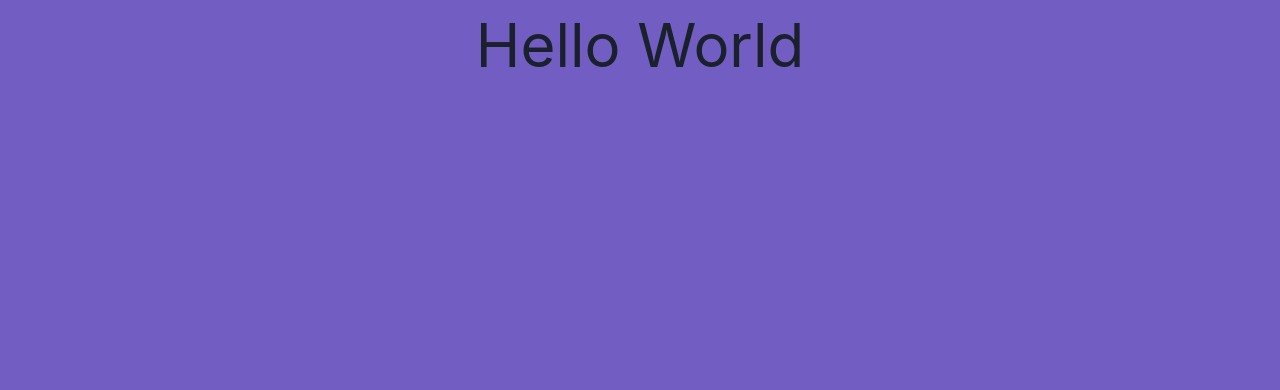
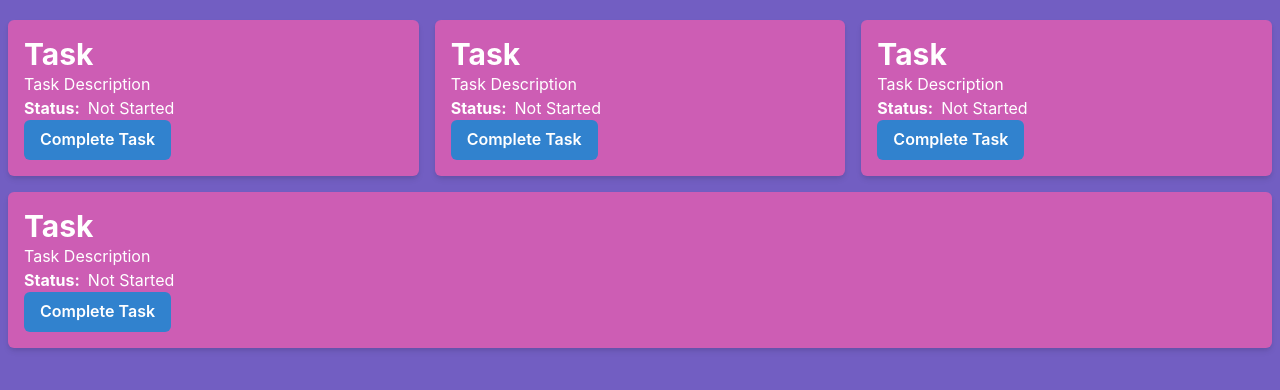
Before and after one commit to dumbleedore/Task-Manager, a Next.js app in the folder client/: page / in a window 1280 px wide. Shown: the top 390 px of the page. Built offline with nearby package versions, Linux system fonts and the light colour scheme.

Commit message:
new cards

```diff
--- /dev/null
+++ b/client/components/Card.tsx
@@ -0,0 +1,26 @@
+import { Box, Button, Heading, Text, HStack } from "@chakra-ui/react";
+import React from "react";
+
+// create a simple card component with description //
+export const Card = () => {
+  return (
+    <Box
+      bg="secondary"
+      w={"100%"}
+      m={2}
+      p={4}
+      borderRadius="md"
+      boxShadow="md"
+      color="white"
+      flex={"1 0 30%"}
+    >
+      <Heading size="lg">Task</Heading>
+      <Text>Task Description</Text>
+      <HStack>
+        <Text as={"b"}>Status: </Text>
+        <Text>Not Started</Text>
+      </HStack>
+      <Button colorScheme="blue">Complete Task</Button>
+    </Box>
+  );
+};
--- a/client/pages/_app.tsx
+++ b/client/pages/_app.tsx
@@ -1,11 +1,10 @@
 import type { AppProps } from "next/app";
 import { Box, ChakraProvider } from "@chakra-ui/react";
 import { mynewTheme } from "../styles/theme";
-
 export default function App({ Component, pageProps }: AppProps) {
   return (
     <ChakraProvider theme={mynewTheme}>
-      <Box bg="primary" h="calc(100vh)">
+      <Box bg="primary" h="100vh" paddingTop={3}>
         <Component {...pageProps} />
       </Box>
     </ChakraProvider>
--- a/client/pages/index.tsx
+++ b/client/pages/index.tsx
@@ -1,11 +1,15 @@
-import { Box, Text } from "@chakra-ui/react";
+import { Box, Container, Flex, HStack } from "@chakra-ui/react";
+import { Card } from "../components/Card";
 
 export default function Home() {
   return (
-    <Box>
-      <Text textAlign="center" fontSize="6xl">
-        Hello World
-      </Text>
+    <Box bg="primary">
+      <Flex wrap={"wrap"}>
+        <Card></Card>
+        <Card></Card>
+        <Card></Card>
+        <Card></Card>
+      </Flex>
     </Box>
   );
 }
```
Also changed, not shown: client/styles/global.css (added, +10 -0 lines).
